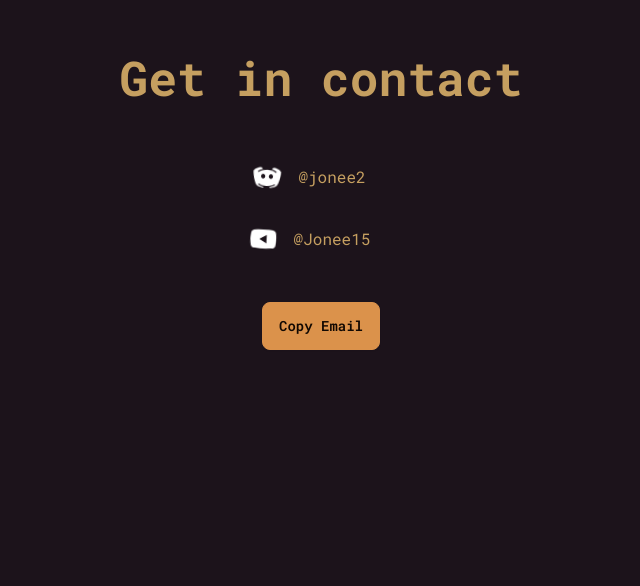
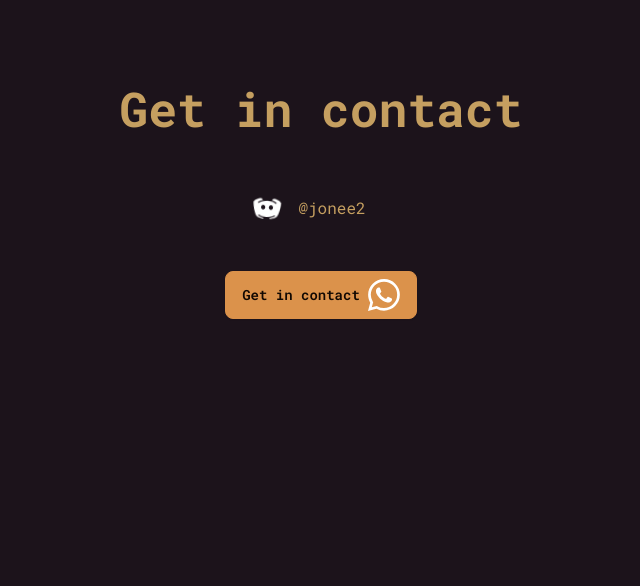
Before and after one commit to Jhonneg/jhonneg, a Next.js app: page /contact in a window 1280 px wide. Shown: the part 214-800 px from the top of the page, without its empty margins (319-959 px from the left). Built offline with nearby package versions, Linux system fonts and the light colour scheme.

Commit message:
added contact button and extra python projects

```diff
--- a/app/contact/page.tsx
+++ b/app/contact/page.tsx
@@ -1,7 +1,6 @@
 import Image from "next/image";
 import discordSvg from "@/public/icons8-discord.svg";
-import ytSvg from "@/public/icons8-youtube.svg";
-import MailButton from "@/components/mailbutton.client";
+import { WhatsAppButton } from "@/components/whatsappbutton.client";
 
 export default function Page() {
   return (
@@ -20,18 +19,8 @@
               />
               <span>@jonee2</span>
             </div>
-            <div className="flex items-center justify-center py-4">
-              <Image
-                className="mx-4 animate-spin-slow"
-                width="30"
-                height="30"
-                src={ytSvg}
-                alt="discord-logo"
-              />
-              <span>@Jonee15</span>
-            </div>
           </div>
-          <MailButton />
+          <WhatsAppButton />
         </div>
       </div>
     </main>
--- a/components/mailbutton.client.tsx
+++ /dev/null
@@ -1,16 +0,0 @@
-"use client";
-import React, { useState } from "react";
-
-export default function MailButton() {
-  const [clicked, setClicked] = useState(false);
-  function handleClick() {
-    setClicked(true);
-    (window as Window).location.href = "mailto:jonee4339@hotmail.com";
-  }
-
-  return (
-    <button onClick={handleClick} className="btn btn-primary my-8">
-      {clicked ? "E-mail copied" : "Copy Email"}
-    </button>
-  );
-}
--- /dev/null
+++ b/components/whatsappbutton.client.tsx
@@ -0,0 +1,29 @@
+
+export function WhatsAppButton() {
+  const phoneNumber = "5511947148220";
+  const message = "Olá, gostaria de dar inicio um projeto.";
+
+  const whatsappUrl = `https://wa.me/${phoneNumber}?text=${encodeURIComponent(message)}`;
+
+  return (
+    <a
+      href={whatsappUrl}
+      target="_blank"
+      rel="noopener noreferrer"
+      className="btn btn-primary my-8"
+      aria-label="Chat on WhatsApp"
+    >
+      Get in contact
+      <svg
+        xmlns="http://www.w3.org/2000/svg"
+        width="32"
+        height="32"
+        fill="currentColor"
+        viewBox="0 0 16 16"
+        className="text-white"
+      >
+        <path d="M13.601 2.326A7.854 7.854 0 0 0 7.994 0C3.627 0 .068 3.558.064 7.926c0 1.399.366 2.76 1.057 3.965L0 16l4.204-1.102a7.933 7.933 0 0 0 3.79.965h.004c4.368 0 7.926-3.558 7.93-7.93A7.898 7.898 0 0 0 13.6 2.326zM7.994 14.521a6.573 6.573 0 0 1-3.356-.92l-.24-.144-2.494.654.666-2.433-.156-.251a6.56 6.56 0 0 1-1.007-3.505c0-3.626 2.957-6.584 6.591-6.584a6.56 6.56 0 0 1 4.66 1.931 6.557 6.557 0 0 1 1.928 4.66c-.004 3.639-2.961 6.592-6.592 6.592zm3.615-4.934c-.197-.099-1.17-.578-1.353-.646-.182-.065-.315-.099-.445.099-.133.197-.513.646-.627.775-.114.133-.232.148-.43.05-.197-.1-.836-.308-1.592-.985-.59-.525-.985-1.175-1.103-1.372-.114-.198-.011-.304.088-.403.087-.088.197-.232.296-.346.1-.114.133-.198.198-.33.065-.134.034-.248-.015-.347-.05-.099-.445-1.076-.612-1.47-.16-.389-.323-.335-.445-.34-.114-.007-.247-.007-.38-.007a.729.729 0 0 0-.529.247c-.182.198-.691.677-.691 1.654 0 .977.71 1.916.81 2.049.098.133 1.394 2.132 3.383 2.992.47.205.84.326 1.129.418.475.152.904.129 1.246.08.38-.058 1.171-.48 1.338-.943.164-.464.164-.86.114-.943-.049-.084-.182-.133-.38-.232z" />
+      </svg>
+    </a>
+  );
+}
```
Also changed, not shown: constants/projects.ts (+19 -6 lines).
